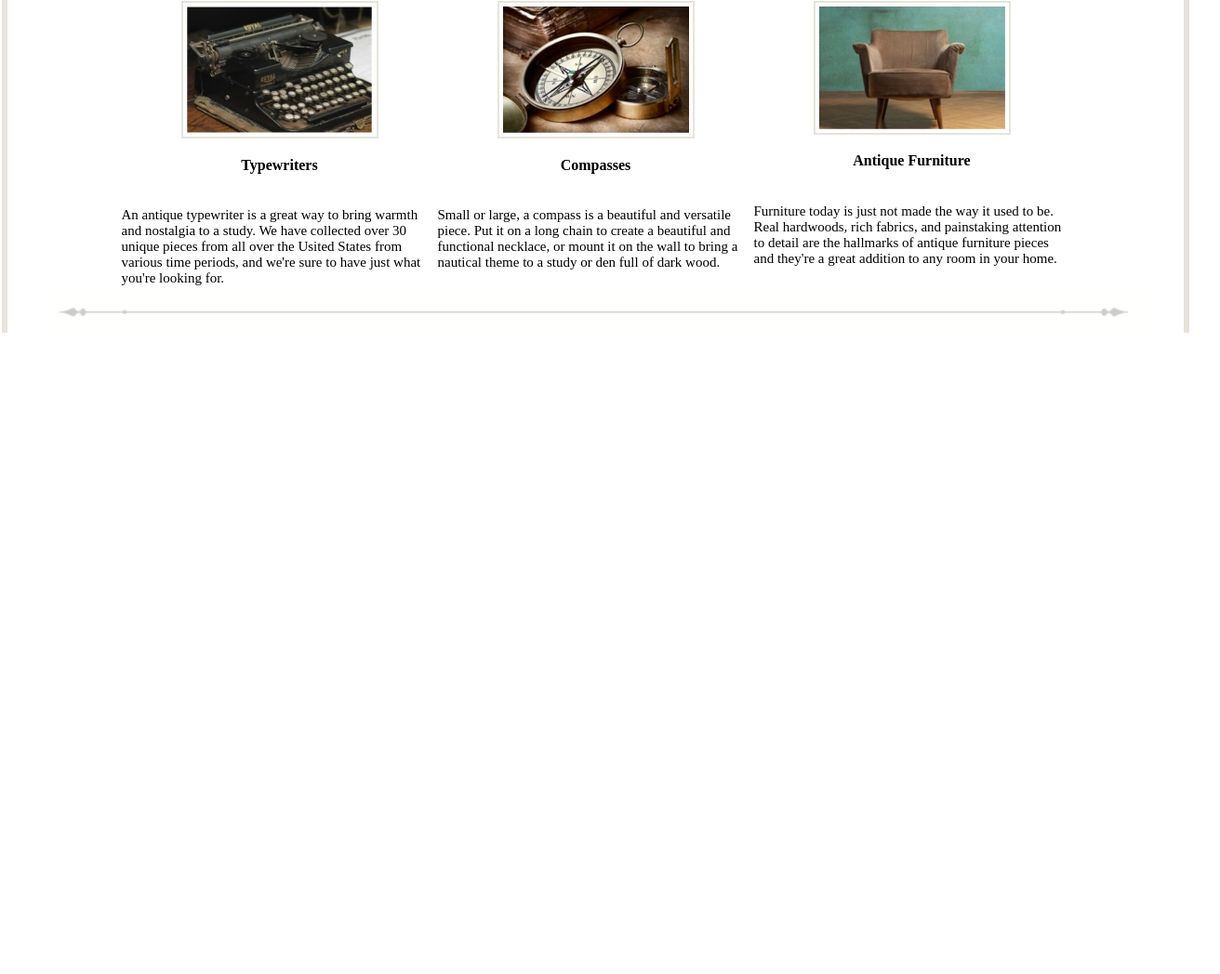
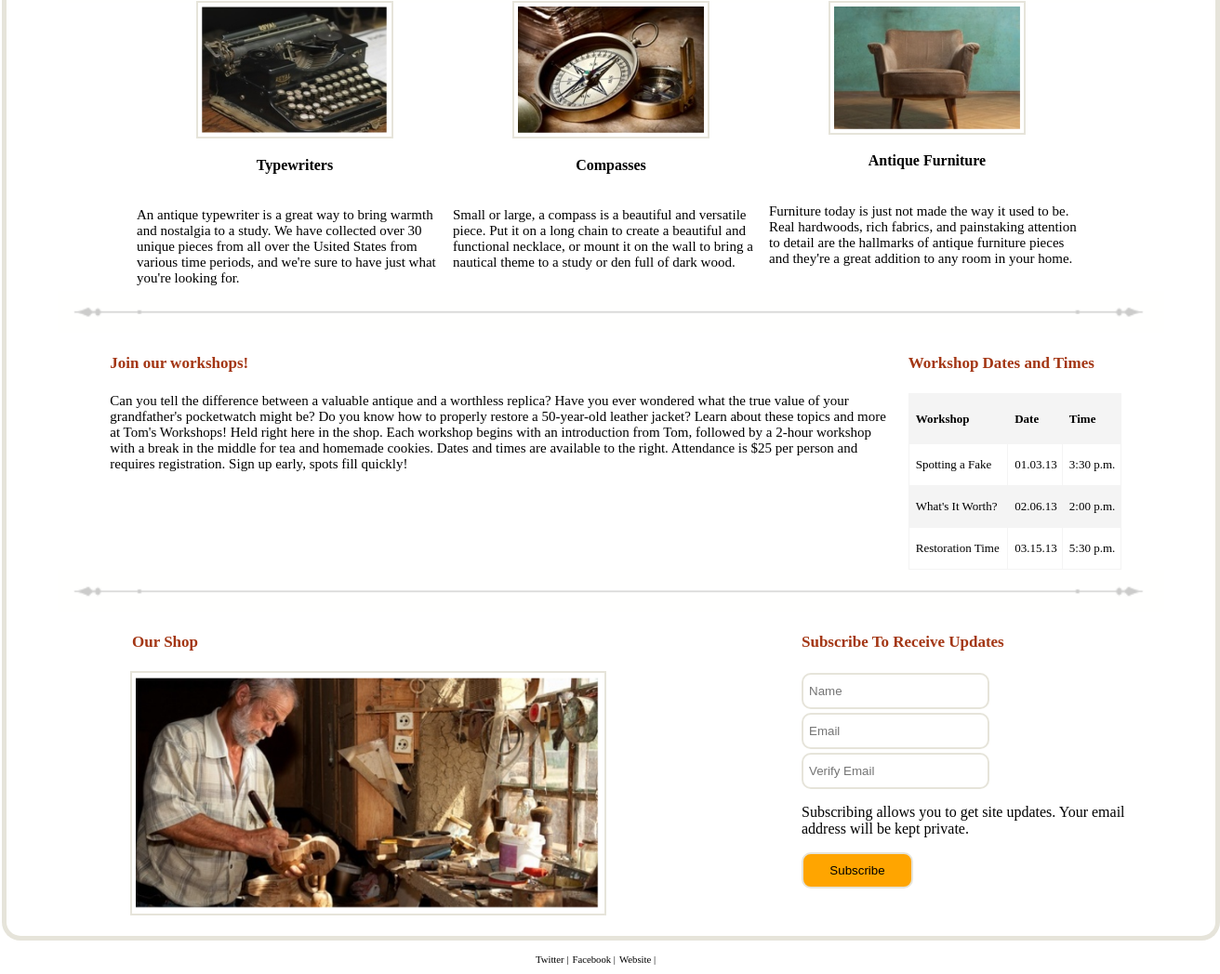
Before and after one commit to SzHHard/Antiquariato, a plain HTML site: page index.html in a window 1280 px wide. Shown: the part 975-2023 px from the top of the page at 93% size, 1312 px wide, since content can reach past the window. Before the commit the page ends 1341 px from the top, so only its background shows below. Drawn offline with Linux system fonts and the light colour scheme.

Commit message:
Created a box and filled the page. Need to make it visually better

```diff
--- a/index.html
+++ b/index.html
@@ -6,7 +6,7 @@
     </head>
 
     <body>
-
+        <div class="box">
         <header>
             <div class = "logo">
                 <img src="log.PNG">
@@ -54,9 +54,69 @@
 
             </div>
             <img  src="strelochka.PNG" width="1190px" class="str">
+            <div class="join">
+                <div class ="left">
+                    <h4 class="brown">Join our workshops!</h4>
+                    <p>Can you tell the difference between a valuable antique and a worthless replica? Have you ever wondered what the true value of your grandfather's pocketwatch might be? Do you know how to properly restore a 50-year-old leather jacket? Learn about these topics and more at Tom's Workshops! Held right here in the shop. Each workshop begins with an introduction from Tom, followed by a 2-hour workshop with a break in the middle for tea and homemade cookies. Dates and times are available to the right. Attendance is $25 per person and requires registration. Sign up early, spots fill quickly!</p>
+                </div>
+                <div class="right">
+                    <h4 class="brown">Workshop Dates and Times</h4>
+                    <table>
+
+                        <thead>
+                            <td>
+                                <h4>Workshop</h4>
+                            </td>
+                            <td>
+                                <h4>Date</h4>
+                            </td>
+                            <td>
+                                <h4>Time</h4>
+                            </td>
+                        </thead>
+                        <tr>
+                            <td><p>Spotting a Fake</p></td>
+                            <td><p>01.03.13</p></td>
+                            <td><p>3:30 p.m.</p></td>
+                        </tr>
+                        <tr style="background: #f4f4f4;">
+                            <td><p>What's It Worth?</p></td>
+                            <td><p>02.06.13</p></td>
+                            <td><p>2:00 p.m.</p></td>
+                        </tr>
+                        <tr>
+                           <td><p>Restoration Time</p></td>
+                           <td><p>03.15.13</p></td>
+                           <td><p>5:30 p.m.</p></td>
+                        </tr>
+                    </table>
+                </div>
+            </div>
+            <img  src="strelochka.PNG" width="1190px" class="str">
+            <div class="bottblock">
+                <div class="ourshop">
+                    <h4 class ="brown">Our Shop</h4>
+                    <img src="our shop.PNG" width = "500px">
+                </div>
+                <div class="subscribe">
+                    <h4 class="brown">Subscribe To Receive Updates</h4>
+                    <form>
+                        <input type="text" name="name" placeholder="Name">
+                        <input type="text" name="email" placeholder="Email">
+                        <input type="text" name="veryfy" placeholder="Verify Email">
+                        <p>Subscribing allows you to get site updates. Your email address will be kept private.</p>
+                        <input class="subm" type="submit" value="Subscribe">
+                    </form>
+                </div>
+
+            </div>
         </main>
-
+    </div>
     </body>
-
+    <footer>
+        <h6>Twitter |</h6>
+        <h6>Facebook |</h6>
+        <h6>Website |</h6>
+    </footer>
 
 </html>
--- a/styles.css
+++ b/styles.css
@@ -2,17 +2,17 @@ body{
     margin-top: 0;
     margin-left: 2px;
     margin-right: 1px;
+}
+ .box{
 
-    border-left: 6px solid #e6e4da;
-    border-right: 6px solid #e6e4da;
-
-
-}
-/* .box{
     width: 1300px;
     margin: 0 auto;
     height: 98%;
-} */
+    border-left: 5px solid #e6e4da;
+    border-right: 5px solid #e6e4da;
+    border-bottom: 5px solid #e6e4da;
+    border-radius: 20px;
+}
 
 header .logo{
     width: 600px;
@@ -50,8 +50,7 @@ header .logo p{
 main{
     width: 100%;
 }
-.history{
-}
+
 .creslo {
     width: 1100px;
     margin: 0 auto;
@@ -95,7 +94,83 @@ main{
     font-size: 15px;
 }
 
-.typewriters img, .compasses img, .antique img{
+.typewriters img, .compasses img, .antique img, .bottblock img{
     outline: 2px solid #e6e4da;
     border: 4px solid white;
 }
+.join{
+    font-size: 15px;
+    display: flex;
+    margin-left: 10px;
+    justify-content: center;
+
+}
+.left{
+ width: 65%;
+ margin-right: 20px;
+}
+
+
+table{
+    /* border: 1px solid #f4f4f4; */
+    width: 229px;
+    font-size: 13px;
+    border-collapse: collapse;
+
+}
+td, thead{
+    border: 1.3px solid #f4f4f4;
+    margin: 0 0;
+    padding-left: 7px;
+}
+table thead, table .trdr{
+   background: #f4f4f4;
+}
+.brown{
+    color: #a33614;
+    font-size: 17px;
+}
+.bottblock{
+    display: flex;
+    justify-content: center;
+}
+.ourshop{
+    margin-left: 40px;
+    margin-bottom: 20px;
+    width: 700px;
+}
+.subscribe{
+    margin-left: 20px;
+    display: flex;
+    flex-direction: column;
+    width: 350px;
+}
+input{
+    display: block;
+    margin-bottom: 4px;
+    border: 2px solid #e6e4da;
+    padding-left: 6px;
+    padding-bottom: 10px;
+    padding-top: 10px;
+    width: 190px;
+    border-radius: 10px;
+}
+.subm{
+    background-color: orange;
+    width: 120px;
+    border-radius: 10px;
+
+
+}
+
+footer{
+
+    margin-top: 10px;
+    text-align: center;
+}
+footer h6{
+
+    font-weight: 200;
+    display: inline;
+    text-align: center;
+}
```
Also changed, not shown: wifi.jpg (added).
